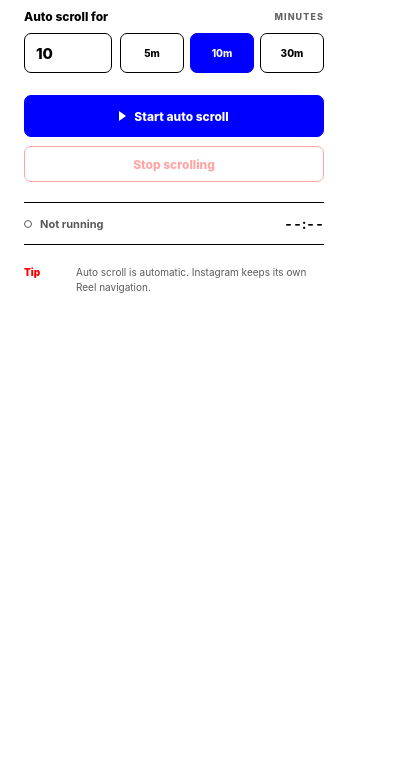
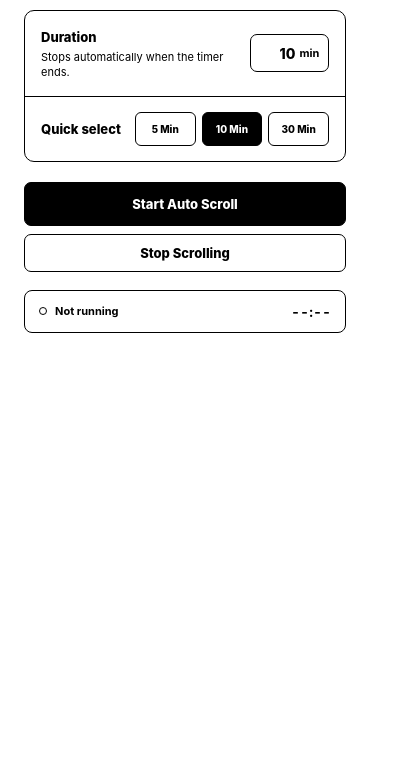
Before and after one commit to AbdulRahmanMudasser/scroll-reels, a browser extension: page src/popup.html in a window 400 px wide. Shown: the part 79-844 px from the top of the page. Drawn offline with Linux system fonts and the light colour scheme.

Commit message:
feat(popup): simplify timer controls

```diff
--- a/src/popup.css
+++ b/src/popup.css
@@ -12,8 +12,7 @@
 * { box-sizing: border-box; }
 
 body {
-  width: 348px;
-  min-height: 500px;
+  width: 370px;
   margin: 0;
   background: var(--white);
   color: var(--black);
@@ -22,14 +21,14 @@ body {
 button, input { font: inherit; }
 button { cursor: pointer; }
 
-.popup-shell { padding: 22px 24px 20px; }
+.popup-shell { padding: 24px; }
 
-.brand-row, .duration-row, .section-heading, .status-label {
+.brand-row, .duration-row, .preset-row, .status-card, .status-label, .duration-control {
   display: flex;
   align-items: center;
 }
 
-.brand-row { gap: 11px; }
+.brand-row { gap: 12px; }
 .brand-mark {
   width: 36px;
   height: 36px;
@@ -38,69 +37,63 @@ button { cursor: pointer; }
   border-radius: 10px;
   background: var(--white);
 }
-.brand-mark::before { content: ""; position: absolute; inset: 7px; border: 2px solid var(--black); border-radius: 7px; }
-.brand-mark span { position: absolute; width: 6px; height: 6px; right: 6px; top: 6px; background: var(--red); border-radius: 50%; }
-.eyebrow { margin: 0 0 2px; color: var(--black); opacity: .6; font-size: 9px; font-weight: 800; letter-spacing: .14em; }
-h1 { margin: 0; font-size: 19px; letter-spacing: -.03em; }
+.brand-mark::before { content: ""; position: absolute; inset: 8px; border: 2px solid var(--blue); border-radius: 50%; }
+.brand-mark span { position: absolute; width: 6px; height: 6px; right: 5px; top: 5px; background: var(--red); border-radius: 50%; }
+.eyebrow { margin: 0 0 3px; color: var(--blue); font-size: 10px; font-weight: 800; letter-spacing: .14em; }
+h1 { margin: 0; font-size: 22px; letter-spacing: -.04em; line-height: 1; }
 
-.timer-section { margin-top: 30px; }
-.section-heading { justify-content: space-between; margin-bottom: 9px; }
-.section-heading label { color: var(--black); font-size: 12px; font-weight: 800; }
-.unit { color: var(--black); opacity: .6; font-size: 9px; font-weight: 800; letter-spacing: .12em; }
-.duration-row { gap: 8px; }
+.timer-section { margin-top: 28px; }
+
+.timer-panel { overflow: hidden; border: 1px solid var(--black); border-radius: 10px; }
+.setting-row { padding: 15px 16px; }
+.setting-row + .setting-row { border-top: 1px solid var(--black); }
+.duration-row { justify-content: space-between; gap: 16px; }
+.preset-row { justify-content: space-between; gap: 14px; }
+.setting-copy label, .setting-label { color: var(--black); font-size: 13px; font-weight: 800; }
+.setting-copy p { margin: 4px 0 0; color: var(--black); font-size: 11px; line-height: 1.4; }
+
+.duration-control { width: 88px; height: 38px; justify-content: center; gap: 4px; border: 1px solid var(--black); border-radius: 7px; }
 input {
-  width: 88px;
-  height: 40px;
-  padding: 0 11px;
-  border: 1px solid var(--black);
-  border-radius: 7px;
+  width: 36px;
+  padding: 0;
+  border: 0;
   outline: none;
   background: var(--white);
   color: var(--black);
-  font-size: 15px;
+  font-size: 14px;
   font-weight: 800;
+  text-align: right;
 }
-input:focus { border-color: var(--blue); }
+input:focus { color: var(--blue); }
+input::-webkit-inner-spin-button, input::-webkit-outer-spin-button { appearance: none; margin: 0; }
+.duration-control span { color: var(--black); font-size: 11px; font-weight: 700; }
+
 .quick-times { display: grid; grid-template-columns: repeat(3, 1fr); flex: 1; gap: 6px; }
 .quick-times button {
-  height: 40px;
-  padding: 0 6px;
+  height: 34px;
+  padding: 0 4px;
   border: 1px solid var(--black);
-  border-radius: 7px;
+  border-radius: 6px;
   background: var(--white);
   color: var(--black);
   font-size: 10px;
   font-weight: 800;
 }
-.quick-times button.selected { border-color: var(--blue); background: var(--blue); color: var(--white); }
+.quick-times button.selected { border-color: var(--black); background: var(--black); color: var(--white); }
 
-.control-section { margin-top: 22px; }
-.primary-button, .secondary-button { width: 100%; border-radius: 7px; font-size: 12px; font-weight: 800; }
-.primary-button {
-  display: flex;
-  align-items: center;
-  justify-content: center;
-  gap: 8px;
-  height: 42px;
-  border: 1px solid var(--blue);
-  background: var(--blue);
-  color: var(--white);
-}
-.primary-button:hover { background: var(--black); border-color: var(--black); }
-.play-icon { width: 0; height: 0; border-top: 5px solid transparent; border-bottom: 5px solid transparent; border-left: 7px solid var(--white); }
-.secondary-button { height: 36px; margin-top: 9px; border: 1px solid var(--red); background: var(--white); color: var(--red); }
-.secondary-button:not(:disabled):hover { background: var(--red); color: var(--white); }
-.secondary-button:disabled { cursor: default; opacity: .35; }
+.control-section { margin-top: 20px; }
+.primary-button, .secondary-button { width: 100%; border-radius: 7px; font-size: 13px; font-weight: 800; }
+.primary-button { height: 44px; border: 1px solid var(--black); background: var(--black); color: var(--white); }
+.primary-button:hover { border-color: var(--blue); background: var(--blue); }
+.secondary-button { height: 38px; margin-top: 8px; border: 1px solid var(--black); background: var(--white); color: var(--black); }
+.secondary-button:not(:disabled):hover { background: var(--black); color: var(--white); }
+.secondary-button:disabled { cursor: default; }
 
-.status-card { display: flex; align-items: center; justify-content: space-between; margin-top: 20px; padding: 12px 0; border-top: 1px solid var(--black); border-bottom: 1px solid var(--black); background: var(--white); }
-.status-label { gap: 8px; color: var(--black); opacity: .65; font-size: 11px; font-weight: 700; }
+.status-card { justify-content: space-between; margin-top: 18px; padding: 12px 14px; border: 1px solid var(--black); border-radius: 8px; }
+.status-label { gap: 8px; color: var(--black); font-size: 11px; font-weight: 700; }
 .status-ring { width: 8px; height: 8px; border: 1px solid var(--black); border-radius: 50%; }
 .status-card.running .status-ring { border-color: var(--blue); background: var(--blue); }
-.status-card.running #status-text { color: var(--blue); opacity: 1; }
+.status-card.running #status-text { color: var(--blue); }
 .status-card strong { color: var(--black); font-size: 14px; font-variant-numeric: tabular-nums; }
 
-footer { display: flex; align-items: baseline; gap: 10px; margin-top: 20px; }
-footer span { flex: 0 0 42px; color: var(--red); font-size: 10px; font-weight: 900; line-height: 1.45; }
-footer p { flex: 1; margin: 0; color: var(--black); opacity: .65; font-size: 10px; line-height: 1.45; }
-
 button:focus-visible, input:focus-visible { outline: 2px solid var(--red); outline-offset: 2px; }
--- a/src/popup.html
+++ b/src/popup.html
@@ -11,43 +11,43 @@
       <header class="brand-row">
         <div class="brand-mark" aria-hidden="true"><span></span></div>
         <div>
-          <p class="eyebrow">INSTAGRAM TOOL</p>
+          <p class="eyebrow">AUTO SCROLL</p>
           <h1>Scroll Reels</h1>
         </div>
       </header>
 
-      <section class="timer-section">
-        <div class="section-heading">
-          <label for="duration">Auto scroll for</label>
-          <span class="unit">MINUTES</span>
-        </div>
-        <div class="duration-row">
-          <input id="duration" type="number" min="1" max="180" step="1" value="10" />
-          <div class="quick-times" role="group" aria-label="Quick duration choices">
-            <button type="button" data-minutes="5">5m</button>
-            <button type="button" data-minutes="10" class="selected">10m</button>
-            <button type="button" data-minutes="30">30m</button>
+      <section class="timer-section" aria-label="Auto Scroll Settings">
+        <div class="timer-panel">
+          <div class="setting-row duration-row">
+            <div class="setting-copy">
+              <label for="duration">Duration</label>
+              <p>Stops automatically when the timer ends.</p>
+            </div>
+            <div class="duration-control">
+              <input id="duration" type="number" min="1" max="180" step="1" value="10" />
+              <span>min</span>
+            </div>
+          </div>
+          <div class="setting-row preset-row">
+            <span class="setting-label">Quick select</span>
+            <div class="quick-times" role="group" aria-label="Quick duration choices">
+              <button type="button" data-minutes="5">5 Min</button>
+              <button type="button" data-minutes="10" class="selected">10 Min</button>
+              <button type="button" data-minutes="30">30 Min</button>
+            </div>
           </div>
         </div>
       </section>
 
       <section class="control-section">
-        <button id="start-button" class="primary-button" type="button">
-          <span class="play-icon" aria-hidden="true"></span>
-          Start auto scroll
-        </button>
-        <button id="stop-button" class="secondary-button" type="button" disabled>Stop scrolling</button>
+        <button id="start-button" class="primary-button" type="button">Start Auto Scroll</button>
+        <button id="stop-button" class="secondary-button" type="button" disabled>Stop Scrolling</button>
       </section>
 
       <section class="status-card" aria-live="polite">
         <div class="status-label"><span class="status-ring"></span><span id="status-text">Not running</span></div>
         <strong id="countdown">--:--</strong>
       </section>
-
-      <footer>
-        <span>Tip</span>
-        <p>Auto scroll is automatic. Instagram keeps its own Reel navigation.</p>
-      </footer>
     </main>
     <script src="popup.js"></script>
   </body>
```
Also changed, not shown: design.md (+2 -2 lines).
